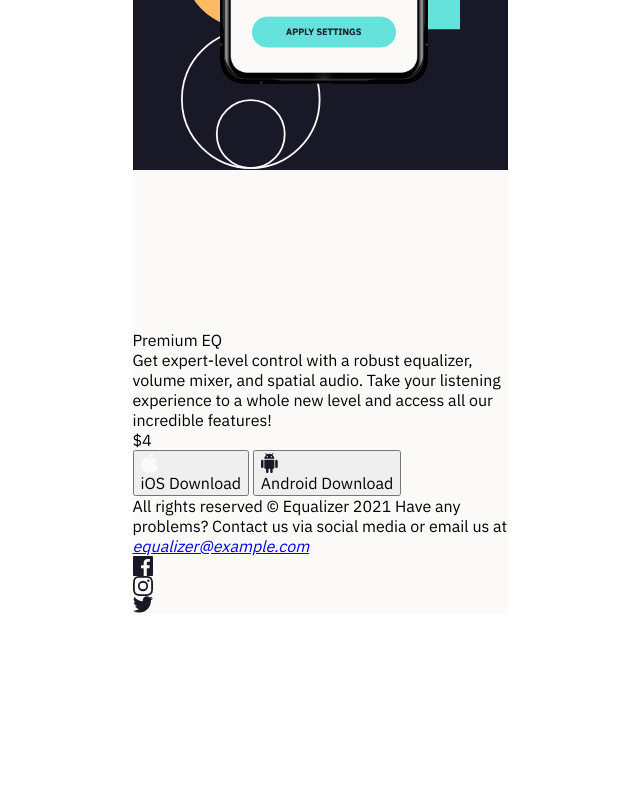
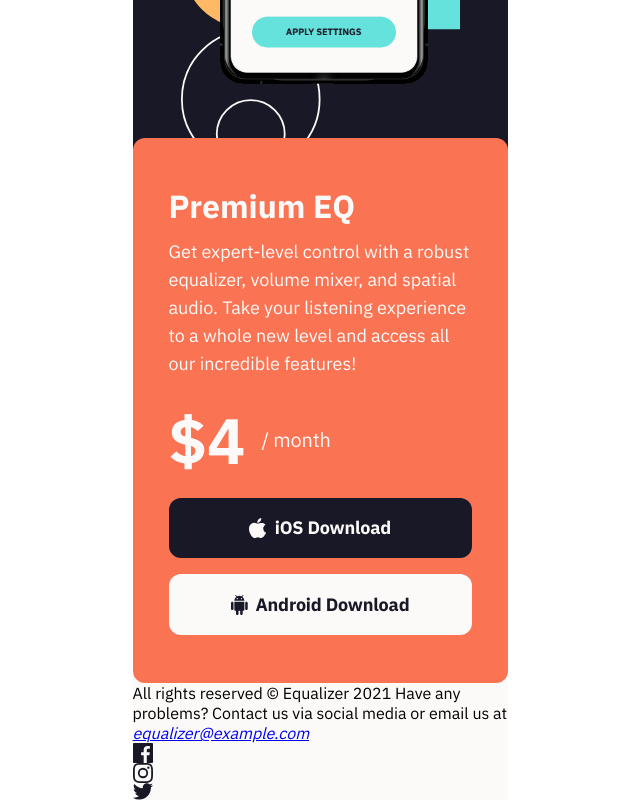
Before and after one commit to MatejaC/equalizer-landing-page, a plain HTML site: page index.html in a window 1280 px wide. Shown: the part 871-1671 px from the top of the page, without its empty margins (320-960 px from the left). Before the commit the page ends 1484 px from the top, so only its background shows below. Drawn offline with Linux system fonts and the light colour scheme.

Commit message:
style. - format main section with flexbox, - format premium section

```diff
--- a/css/style.scss
+++ b/css/style.scss
@@ -90,8 +90,8 @@ html {
   max-width: 375px;
   margin: 0 auto;
   background-image: url("../assets/bg-main-mobile.png");
+  background-repeat: no-repeat;
   background-position: top right;
-  background-repeat: no-repeat;
   background-size: 100%;
   background-color: $BgColor;
 }
@@ -121,6 +121,11 @@ html {
   margin-top: 1.25rem;
 }
 
+main {
+  display: flex;
+  flex-direction: column;
+}
+
 .main-illustration {
   display: flex;
 }
@@ -132,7 +137,9 @@ html {
   background-color: $VeryDarkBlue;
   background-position: center;
   margin: 6rem 0 0 0;
+  border-radius: 12px;
 }
+
 .main-illustration__img {
   max-width: 208.97px;
   max-height: 430px;
@@ -144,5 +151,93 @@ html {
 }
 
 .premium {
-  margin-top: 10rem;
+  padding: 0 2.25rem;
+  margin-top: -2rem;
+  background-color: $SoftRed;
+  color: $VeryLightGray;
+  z-index: 3;
+  border-radius: 12px;
 }
+
+.premium__title {
+  font-size: clamp(2rem, 2.5vw, 2.5rem);
+  font-weight: 700;
+  line-height: 40px;
+  letter-spacing: 0px;
+  text-align: left;
+  padding-top: 3rem;
+  padding-bottom: 0.75rem;
+}
+
+.premium__description {
+  font-size: 1.125rem;
+  font-weight: 400;
+  line-height: 28px;
+  letter-spacing: 0px;
+  text-align: left;
+  max-width: 18.8rem;
+  padding-bottom: 2.25rem;
+}
+
+.premium__price {
+  display: flex;
+  align-items: center;
+  font-size: 4rem;
+  font-style: normal;
+  font-weight: 700;
+  line-height: 52px;
+  letter-spacing: 0px;
+  text-align: left;
+  margin-bottom: 2rem;
+
+  &::after {
+    content: "/ month";
+    font-size: 1.25rem;
+    font-weight: 400;
+    line-height: 32px;
+    letter-spacing: -0.20000000298023224px;
+    padding-left: 1rem;
+  }
+}
+
+.premiuim__download{
+  margin:0 auto;
+  display: flex;
+flex-direction: column;
+}
+.button__download{
+  height: 3.8rem;
+  display: flex;
+  justify-content: center;
+  align-items: center;
+  border-radius: 12px;
+  -webkit-border-radius: 12px;
+  -moz-border-radius: 12px;
+  -ms-border-radius: 12px;
+  -o-border-radius: 12px;
+  border: none;
+}
+
+.button__download img {
+  padding-right: .49rem;
+}
+
+.button__download__text{
+font-size: 1.125rem;
+font-style: normal;
+font-weight: 700;
+line-height: 32px;
+letter-spacing: -0.18px;
+}
+
+.button__ios{
+  background-color: $VeryDarkBlue;
+  color: $VeryLightGray;
+  margin-bottom: 1rem;
+}
+
+.button__android{
+ color: $VeryDarkBlue;
+  background-color: $VeryLightGray;
+  margin-bottom: 3rem;
+}
```
Also changed, not shown: css/style.css, 1 other file.
